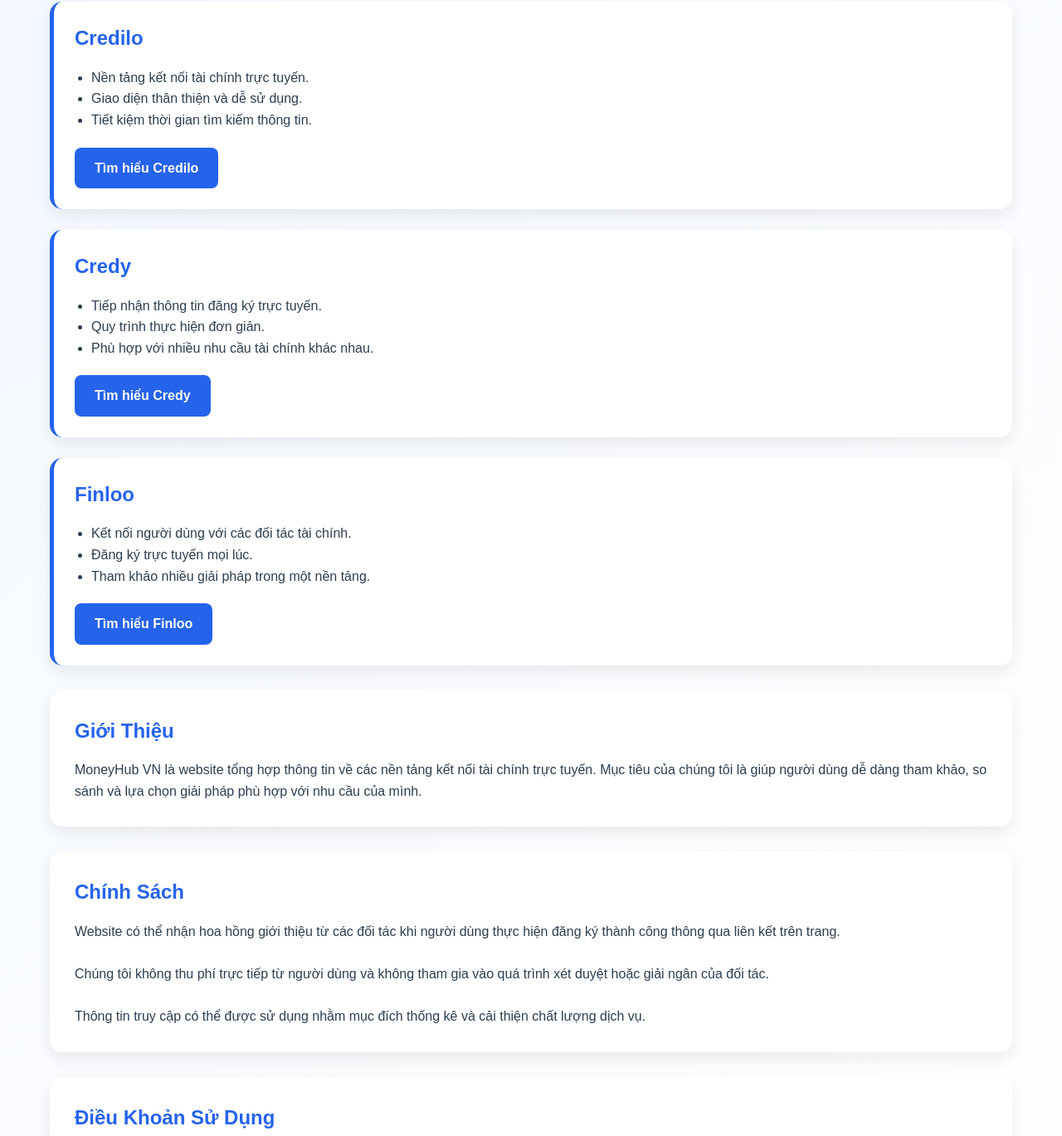
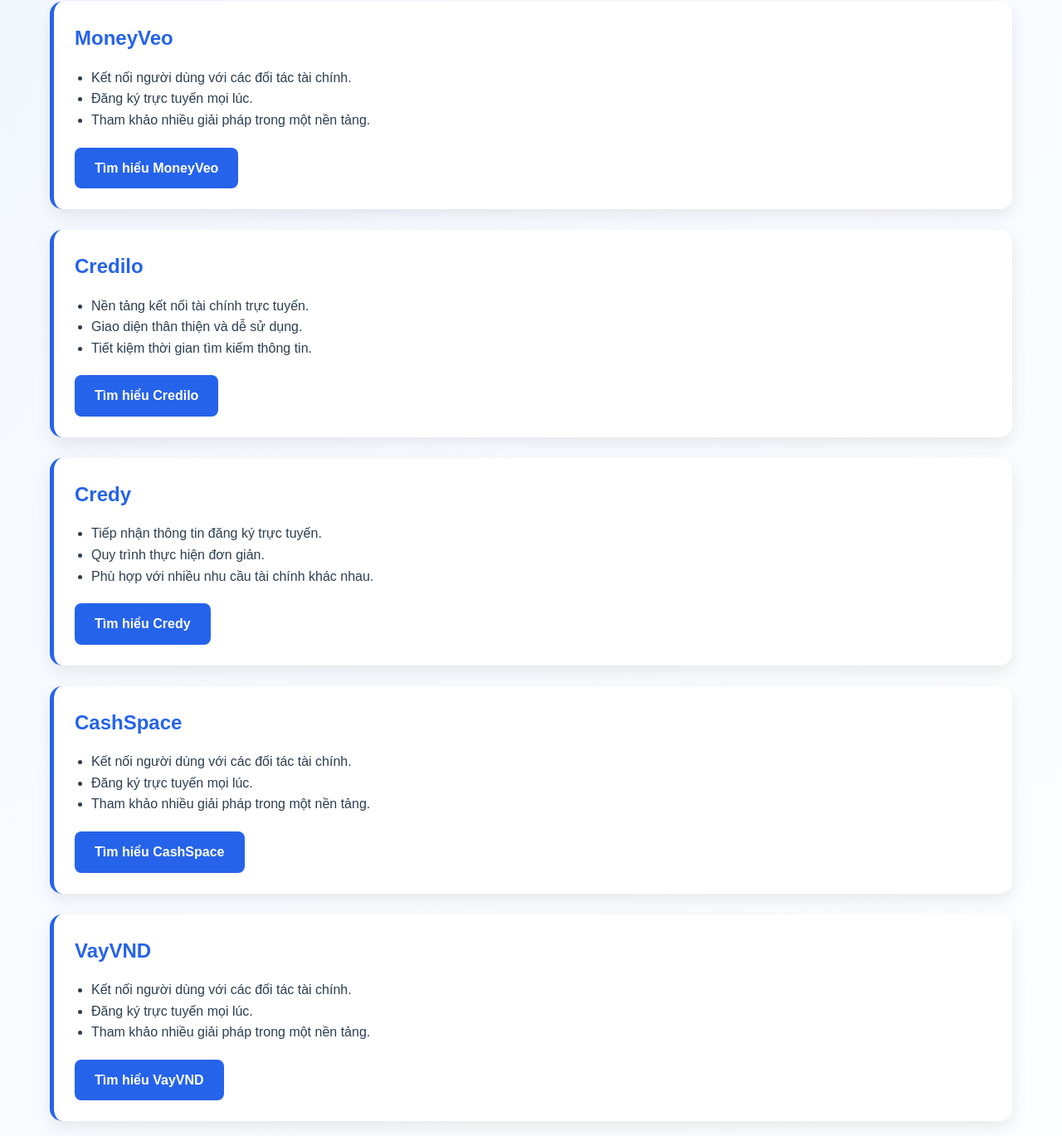
Before and after one commit to manhmaicuong123-debug/moneyhubvn, a plain HTML site: page index.html in a window 1280 px wide. Shown: the part 1186-2555 px from the top of the page at 83% size. Drawn offline with Linux system fonts and the light colour scheme.

Commit message:
Add MoneyVeo and VayVND loan cards to index.html

```diff
--- a/index.html
+++ b/index.html
@@ -194,6 +194,16 @@
 </div>
 
 <div class="loan-card">
+<h2>MoneyVeo</h2>
+<ul>
+<li>Kết nối người dùng với các đối tác tài chính.</li>
+<li>Đăng ký trực tuyến mọi lúc.</li>
+<li>Tham khảo nhiều giải pháp trong một nền tảng.</li>
+</ul>
+<a href="#" class="btn">Tìm hiểu MoneyVeo</a>
+</div>
+
+<div class="loan-card">
 <h2>Credilo</h2>
 <ul>
 <li>Nền tảng kết nối tài chính trực tuyến.</li>
@@ -214,13 +224,23 @@
 </div>
 
 <div class="loan-card">
-<h2>Finloo</h2>
+<h2>CashSpace</h2>
 <ul>
 <li>Kết nối người dùng với các đối tác tài chính.</li>
 <li>Đăng ký trực tuyến mọi lúc.</li>
 <li>Tham khảo nhiều giải pháp trong một nền tảng.</li>
 </ul>
-<a href="#" class="btn">Tìm hiểu Finloo</a>
+<a href="#" class="btn">Tìm hiểu CashSpace</a>
+</div>
+
+<div class="loan-card">
+<h2>VayVND</h2>
+<ul>
+<li>Kết nối người dùng với các đối tác tài chính.</li>
+<li>Đăng ký trực tuyến mọi lúc.</li>
+<li>Tham khảo nhiều giải pháp trong một nền tảng.</li>
+</ul>
+<a href="#" class="btn">Tìm hiểu VayVND</a>
 </div>
 
 </section>
```
